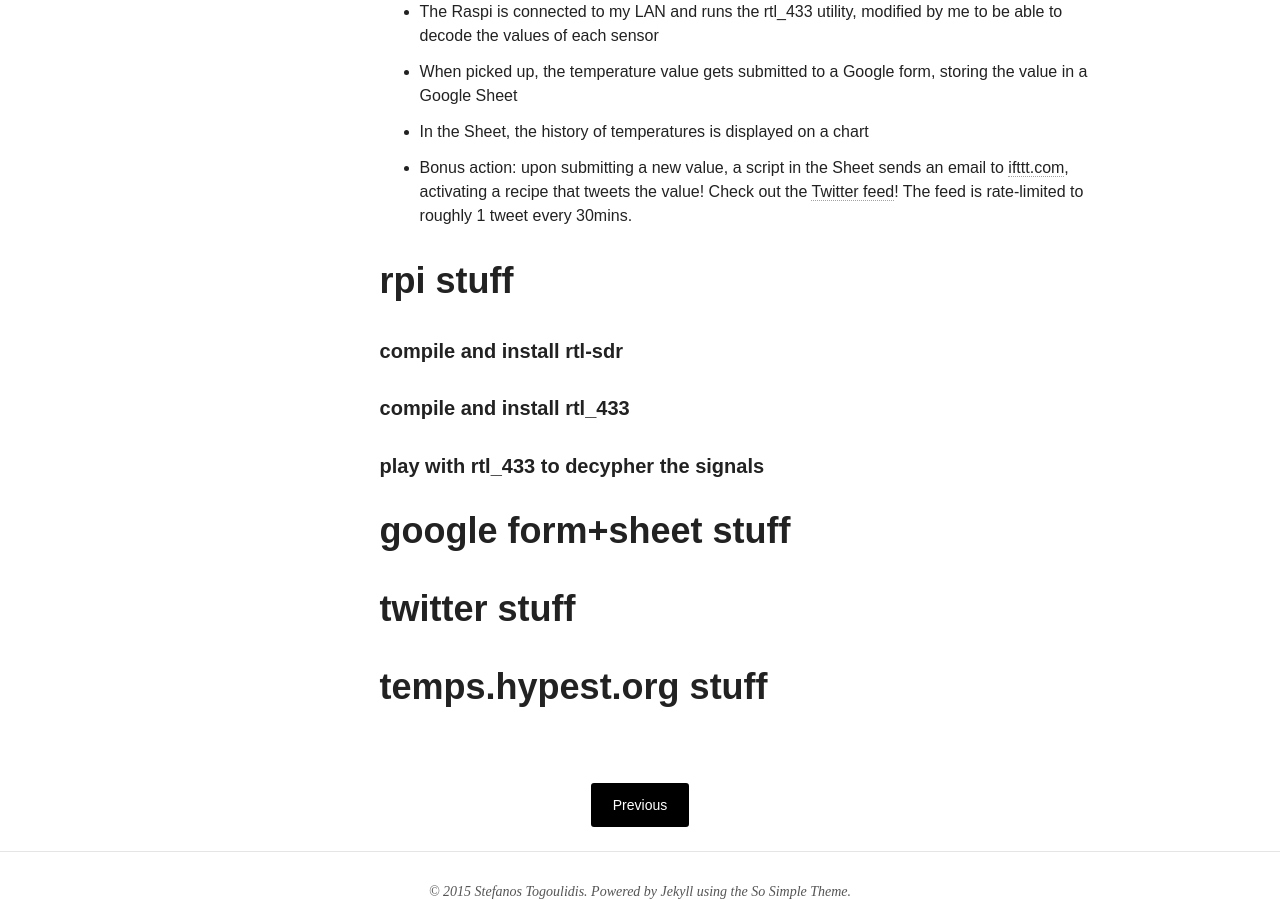
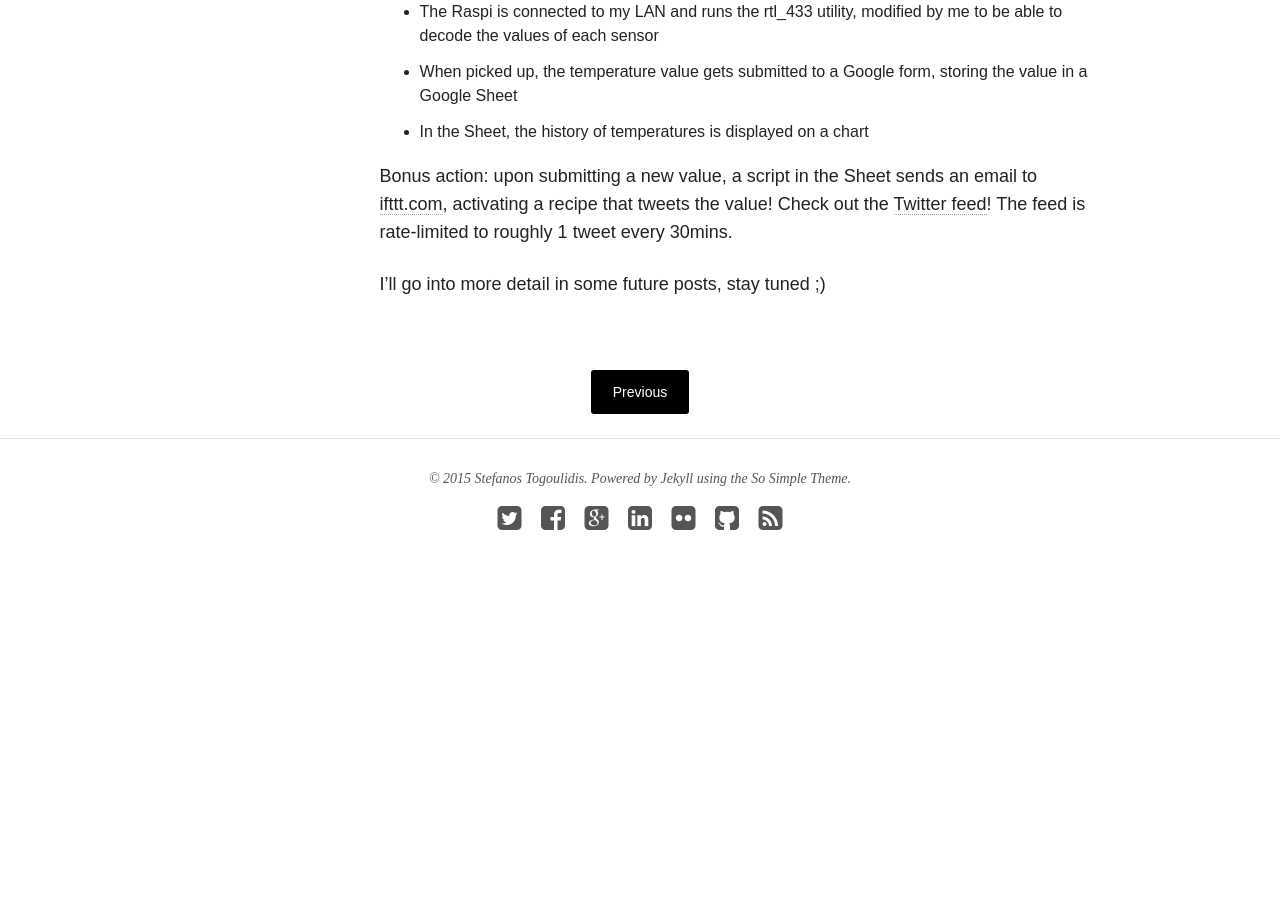
Before and after one commit to hypest/hypest.github.io, a Jekyll site: the page built from _posts/blog/2015-2-13-temperature-monitor.md, in a window 1280 px wide and 900 px high, scrolled down 1773 px. Built offline with Jekyll 4.4.1, drawn with Linux system fonts in a browser that asks for light colours; nearby versions of some CDN libraries; after the commit the page ends 2403 px from its top, so only the background shows below that.

Commit message:
Promise to go into the setup's detail in the future

```diff
--- a/_posts/blog/2015-2-13-temperature-monitor.md
+++ b/_posts/blog/2015-2-13-temperature-monitor.md
@@ -28,22 +28,10 @@
  * The Raspi is connected to my LAN and runs the rtl_433 utility, modified by me to be able to decode the values of each sensor
  * When picked up, the temperature value gets submitted to a Google form, storing the value in a Google Sheet
  * In the Sheet, the history of temperatures is displayed on a chart
- * Bonus action: upon submitting a new value, a script in the Sheet sends an email to [ifttt.com][ifttt], activating a recipe that tweets the value! Check out the [Twitter feed][twitterfeed]! The feed is rate-limited to roughly 1 tweet every 30mins.
 
-rpi stuff
-=========
+Bonus action: upon submitting a new value, a script in the Sheet sends an email to [ifttt.com][ifttt], activating a recipe that tweets the value! Check out the [Twitter feed][twitterfeed]! The feed is rate-limited to roughly 1 tweet every 30mins.
 
-##### compile and install rtl-sdr
-
-##### compile and install rtl_433
-
-##### play with rtl_433 to decypher the signals
-
-# google form+sheet stuff
-
-# twitter stuff
-
-# temps.hypest.org stuff
+I'll go into more detail in some future posts, stay tuned ;)
 
 [dvbdongle]: http://www.ebay.com/itm/201140299234
 [ifttt]: http://ifttt.com
```
